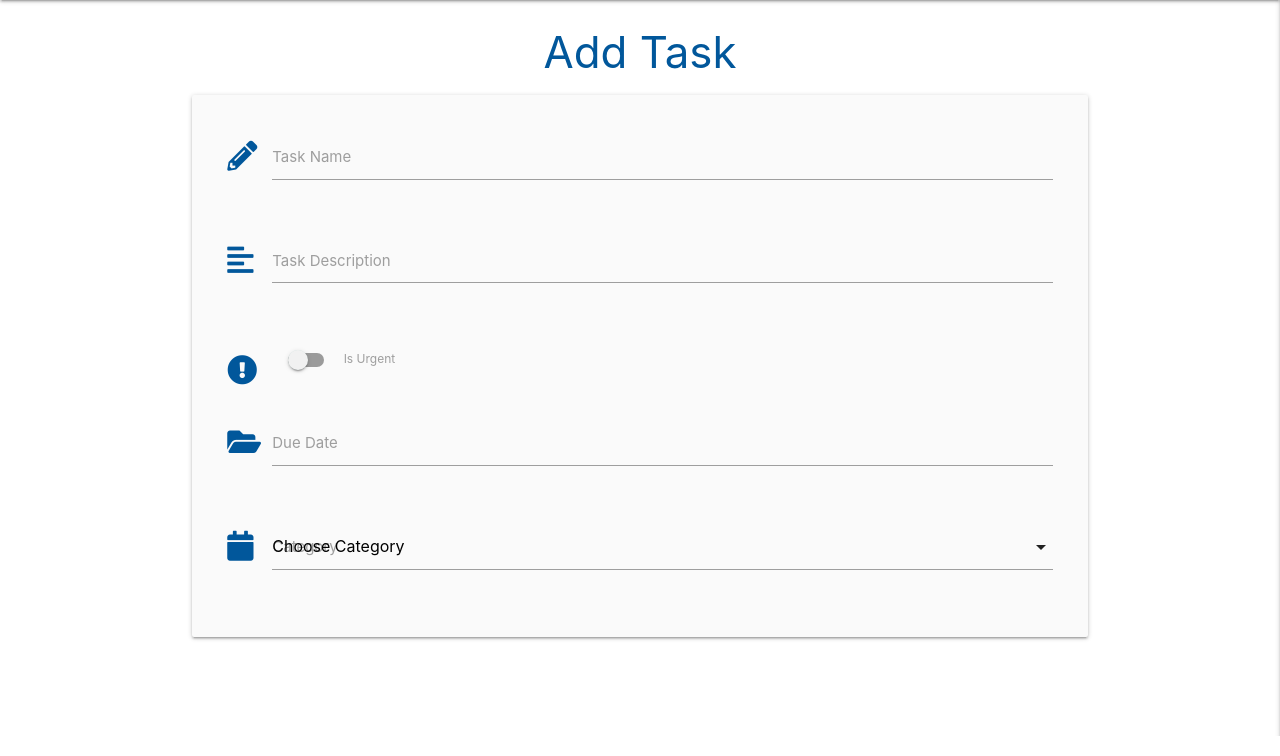
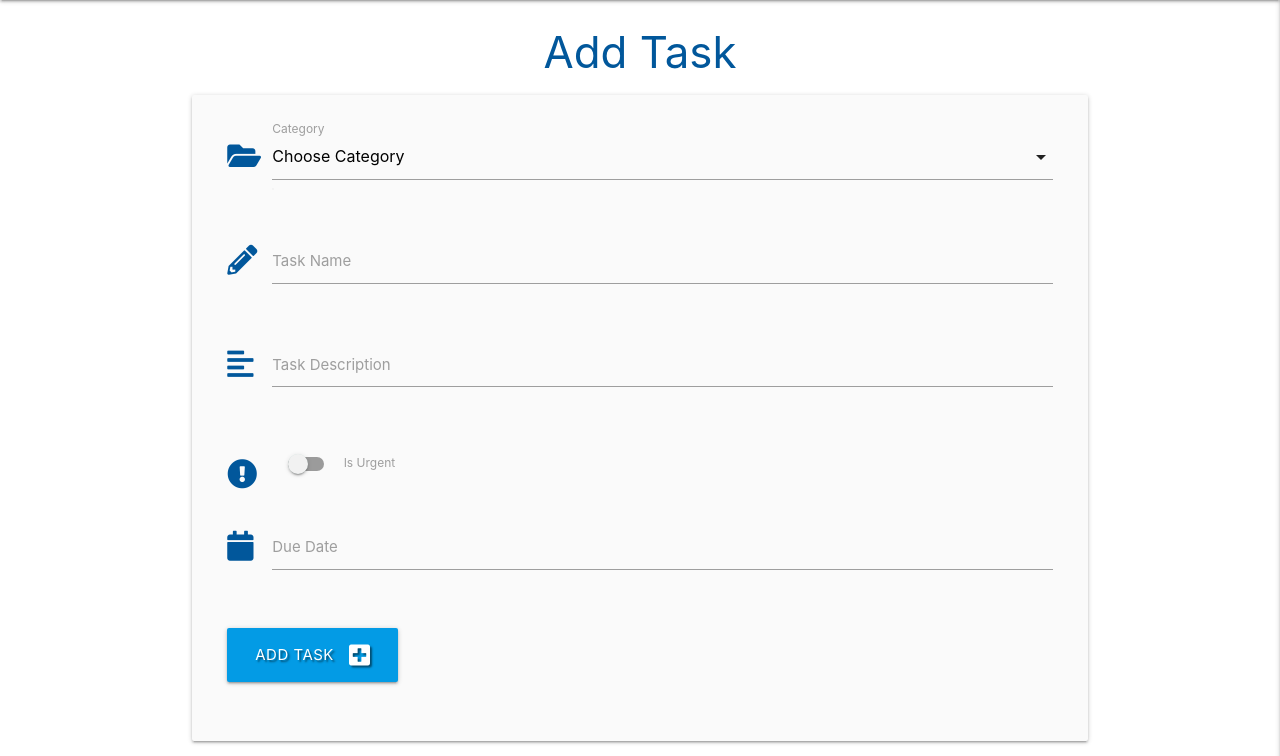
Before and after one commit to cshimvin/task-manager-mongodb, a Flask app: page /add_task in a window 1280 px wide. Shown: the part 64-820 px from the top of the page. Run offline with Flask 2, Linux system fonts and the light colour scheme; data that the repository does not hold is empty; some libraries are stand-ins or nearby versions.

Commit message:
Add materialise select validation

```diff
--- a/app.py
+++ b/app.py
@@ -27,6 +27,20 @@
 
 @app.route("/add_task", methods=["GET", "POST"])
 def add_task():
+    if request.method == "POST":
+        is_urgent = "on" if request.form.get("is_urgent") else "off"
+        task = {
+            "category_name": request.form.get("category_name"),
+            "task_name": request.form.get("task_name"),
+            "task_description": request.form.get("task_description"),
+            "is_urgent": is_urgent,
+            "due_date": request.form.get("due_date"),
+            "created_by": seccion["user"]
+            }
+        mongo.db.tasks.insert_one(task)
+        flash("Task successfully added")
+        return redirect(url_for("get_tasks"))
+
     categories = list(mongo.db.categories.find().sort("category_name", 1))
     return render_template("add_task.html", categories=categories)
 
--- a/static/js/script.js
+++ b/static/js/script.js
@@ -6,25 +6,42 @@
     $(".sidenav").sidenav({edge: "right"}); // Side nav
     $('.collapsible').collapsible(); // accordion
     $('.tooltipped').tooltip(); // tool tip
+    $('select').formSelect(); // option list dropdown
     $('.datepicker').datepicker({
         format: "dd mmmm, yyyy",
         yearRange: 3,
         showClearBtn: true,
         i18n: {
             done: "Select"
-        }}); // date picker for due date
-    $('select').formSelect(); // option list dropdown
+        }
+    }); // date picker for due date
 });
 
-
-
-
-
-/*
-    vanilla JavaScript for MaterializeCSS initialization
-*/
-
-// document.addEventListener('DOMContentLoaded', function () {
-//     let sidenavs = document.querySelectorAll(".sidenav");
-//     let sidenavsInstance = M.Sidenav.init(sidenavs, {edge: "right"});
-// });
+/* Validate the category dropdown has an option selected MaterialiseCSS workaround */
+validateMaterializeSelect();
+function validateMaterializeSelect() {
+    let classValid = { "border-bottom": "1px solid #4caf50", "box-shadow": "0 1px 0 0 #4caf50" };
+    let classInvalid = { "border-bottom": "1px solid #f44336", "box-shadow": "0 1px 0 0 #f44336" };
+    if ($("select.validate").prop("required")) {
+        $("select.validate").css({ "display": "block", "height": "0", "padding": "0", "width": "0", "position": "absolute" });
+    }
+    $(".select-wrapper input.select-dropdown").on("focusin", function () {
+        $(this).parent(".select-wrapper").on("change", function () {
+            if ($(this).children("ul").children("li.selected:not(.disabled)").on("click", function () { })) {
+                $(this).children("input").css(classValid);
+            }
+        });
+    }).on("click", function () {
+        if ($(this).parent(".select-wrapper").children("ul").children("li.selected:not(.disabled)").css("background-color") === "rgba(0, 0, 0, 0.03)") {
+            $(this).parent(".select-wrapper").children("input").css(classValid);
+        } else {
+            $(".select-wrapper input.select-dropdown").on("focusout", function () {
+                if ($(this).parent(".select-wrapper").children("select").prop("required")) {
+                    if ($(this).css("border-bottom") != "1px solid rgb(76, 175, 80)") {
+                        $(this).parent(".select-wrapper").children("input").css(classInvalid);
+                    }
+                }
+            });
+        }
+    });
+}
--- a/templates/add_task.html
+++ b/templates/add_task.html
@@ -4,7 +4,21 @@
     <h3 class="light-blue-text text-darken-4 center-align">Add Task</h3>
 
     <div class="row card-panel grey lighten-5">
-        <form class="col s12" method="POST" action="">
+        <form class="col s12" method="POST" action="{{ url_for('add_task') }}">
+            <!-- Category select box -->
+            <div class="row">
+                <div class="input-field col s12">
+                    <i class="fas fa-folder-open prefix light-blue-text text-darken-4"></i>
+                    <select id="category_name" name="category_name" class="validate" required>
+                        <option value="" disabled selected>Choose Category</option>
+                        {% for category in categories %}
+                        <option value="{{ category.category_name}}">{{ category.category_name}}</option>
+                        {% endfor %}
+                    </select>
+                    <label for="category_name">Category</label>
+                </div>
+            </div>
+            <!-- Task name -->
             <div class="row">
                 <div class="input-field col s12">
                     <i class="fas fa-pencil-alt prefix light-blue-text text-darken-4"></i>
@@ -12,6 +26,7 @@
                     <label for="task_name">Task Name</label>
                 </div>
             </div>
+            <!-- Task description -->
             <div class="row">
                 <div class="input-field col s12">
                     <i class="fas fa-align-left prefix light-blue-text text-darken-4"></i>
@@ -19,6 +34,7 @@
                     <label for="task_description">Task Description</label>
                 </div>
             </div>
+            <!-- Is urgent switch -->
             <div class="row">
                 <div class="input-field col s12">
                     <div class="switch">
@@ -31,23 +47,20 @@
                     </div>
                 </div>
             </div>
+            <!-- Due date picker -->
             <div class="row">
                 <div class="input-field col s12">
-                    <i class="fas fa-folder-open prefix light-blue-text text-darken-4"></i>
+                    <i class="fas fa-calendar prefix light-blue-text text-darken-4"></i>
                     <label for="due_date">Due Date</label>
                     <input type="text" name="due_date" id="due_date" class="datepicker">
                 </div>
             </div>
+            <!-- Submit task -->
             <div class="row">
                 <div class="input-field col s12">
-                    <i class="fas fa-calendar prefix light-blue-text text-darken-4"></i>
-                    <label for="category">Category</label>
-                    <select id="category_name" name="category_name" class="validate" required>
-                        <option value="" disabled selected>Choose Category</option>
-                        {% for category in categories %}
-                        <option value="{{ category.category_name}}">{{ category.category_name}}</option>
-                        {% endfor %}
-                    </select>
+                    <button class="btn-large light-blue darken-1 text-shadow" type="submit" name="action">
+                        Add Task <i class="fas fa-plus-square right"></i>
+                    </button>
                 </div>
             </div>
         </form>
--- a/templates/register.html
+++ b/templates/register.html
@@ -2,7 +2,7 @@
 
 {% block content %}
 
-<h3 class="center-align">Register</h3>
+<h3 class="center-align light-blue-text text-darken-4">Register</h3>
 
 <div class="row">
     <form class="col s12 m8 offset-m2" method="POST" action="{{ url_for('register') }}">
--- a/templates/tasks.html
+++ b/templates/tasks.html
@@ -1,6 +1,7 @@
 {% extends "base.html" %}
 {% block content %}
 
+<h3 class="center-align light-blue-text text-darken-4">All Tasks</h3>
 <ul class="collapsible">
     {% for task in tasks %}
     <li>
@@ -8,12 +9,13 @@
             <i class="fas fa-caret-down"></i>
             <strong>{{ task.task_name }}</strong> : {{ task.due_date }}
         {% if task.is_urgent == "on" %}
-        <i class="fas fa-exclamation-circle light-blue-text text-lighten-2 tooltipped" data-position="right" data-tooltip="Urgent"></i>
+         <i class="fas fa-exclamation-circle light-blue-text text-lighten-2 tooltipped" data-position="right" data-tooltip="Urgent"></i>
         {% endif %}
         </div>
         <div class="collapsible-body">
                 <strong>{{ task.category_name }}</strong>
                 <p>{{ task.task_description }}</p>
+                <p><em>by: {{ task.created_by }}</em></p>
         </div>
     </li>
     {% endfor %}
```
